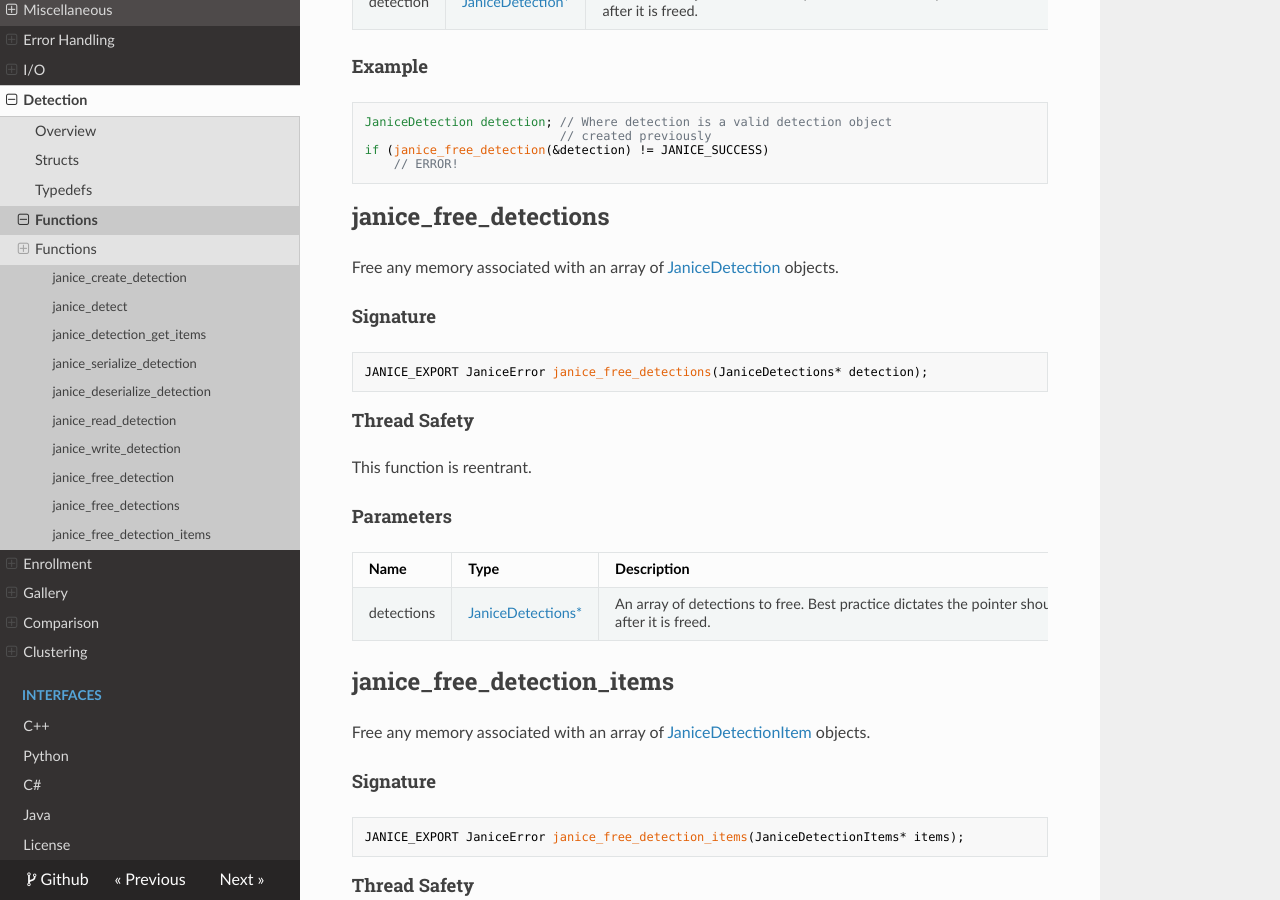
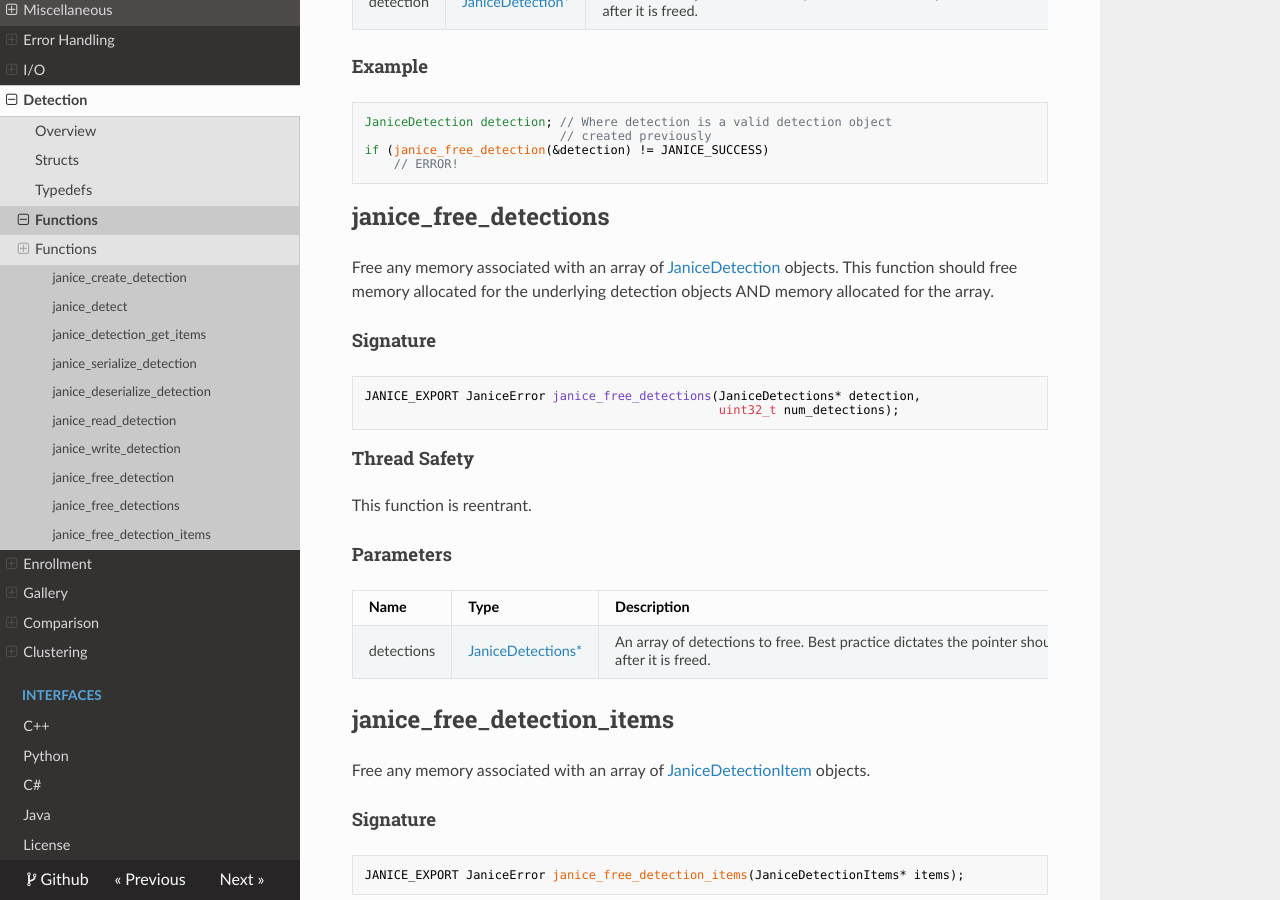
Before and after one commit to Noblis/INVSC-janice, an MkDocs documentation site: the page built from docs/api/detection/functions.md, in a window 1280 px wide and 900 px high, scrolled down 7171 px. Built offline with MkDocs 1.6.1, drawn with Linux system fonts in a browser that asks for light colours; nearby versions of some CDN libraries; old or Windows-style settings are respelled for this version of MkDocs.

Commit message:
janice_free_detections needs to know how many detections are in the array in order to properly free them

````diff
--- a/docs/api/detection/functions.md
+++ b/docs/api/detection/functions.md
@@ -368,12 +368,16 @@ if (janice_free_detection(&detection) != JANICE_SUCCESS)
 
 ## janice_free_detections {: #JaniceFreeDetections }
 
-Free any memory associated with an array of [JaniceDetection](typedefs.md#JaniceDetection) objects.
+Free any memory associated with an array of
+[JaniceDetection](typedefs.md#JaniceDetection) objects. This function should
+free memory allocated for the underlying detection objects AND memory allocated
+for the array.
 
 #### Signature {: #JaniceFreeDetectionsSignature }
 
 ```
-JANICE_EXPORT JaniceError janice_free_detections(JaniceDetections* detection);
+JANICE_EXPORT JaniceError janice_free_detections(JaniceDetections* detection,
+                                                 uint32_t num_detections);
 ```
 
 #### Thread Safety {: #JaniceFreeDetectionsThreadSafety }
@@ -402,6 +406,6 @@ This function is reentrant.
 
 #### Parameters {: #JaniceFreeDetectionItemsParameters }
 
-Name  | Type | Description
------ | ---- | -----------
+Name  | Type                                                       | Description
+----- | ---------------------------------------------------------- | -----------
 items | [JaniceDetectionItems\*](typedefs.md#JaniceDetectionItems) | An array of detection items to free. Best practice dictates the pointer should be set to <code>NULL</code> after it is freed.
````
Also changed, not shown: 1 other file.
